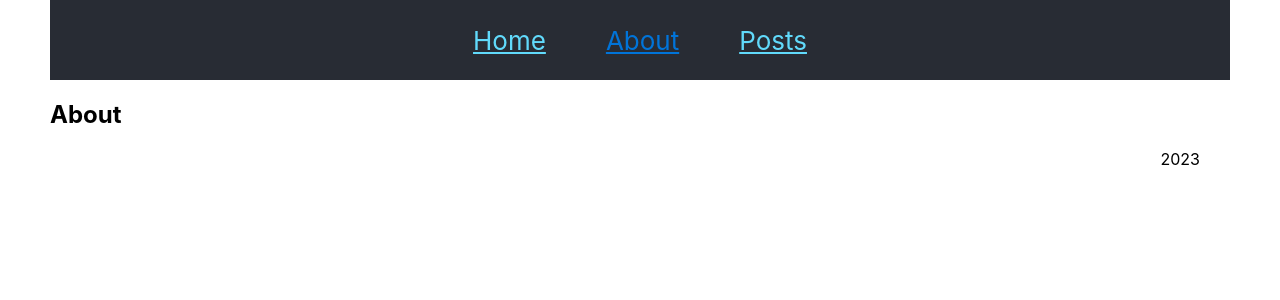
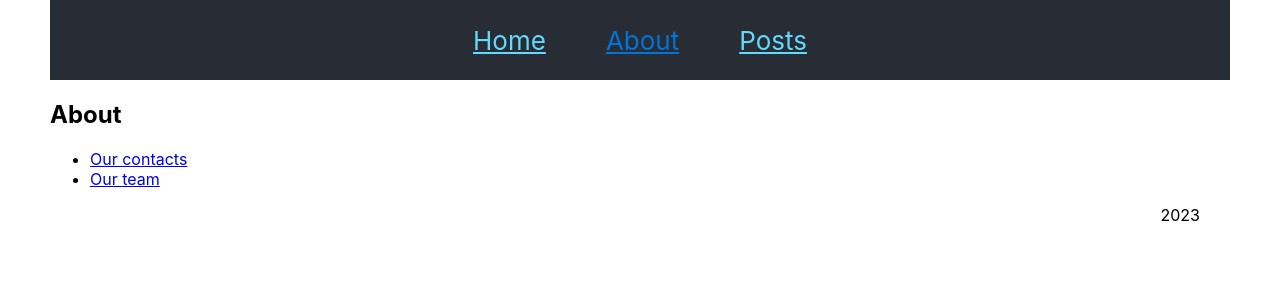
Before and after one commit to maxiair1/react-routerv6, a React (Create React App) app: page /about in a window 1280 px wide. Shown: the top 300 px of the page. Built offline with nearby package versions, Linux system fonts and the light colour scheme.

Commit message:
Вложенный роутинг в React Router 6

```diff
--- a/src/App.js
+++ b/src/App.js
@@ -21,7 +21,10 @@
                 <Routes>
                     <Route path="/" element={ <Layout/> }>
                         <Route index element={ <HomePage/> }/>
-                        <Route path="about" element={ <About/> }/>
+                        <Route path="about" element={ <About/> }>
+                            <Route path="contacts" element={<p>Our contacts</p>}/>
+                            <Route path="team" element={<p>Our team</p>}/>
+                        </Route>
                         <Route path="about-us" element={ <Navigate to="/about" replace/> }/>
                         <Route path="posts" element={ <Posts/> }/>
                         <Route path="posts/:id" element={ <PostPage/> }/>
--- a/src/Components/About.jsx
+++ b/src/Components/About.jsx
@@ -1,9 +1,15 @@
 import React from "react";
+import { Link, Outlet } from 'react-router-dom';
 
 const About = () => {
     return (
         <div>
             <h2>About</h2>
+            <ul>
+                <li><Link to="contacts">Our contacts</Link></li>
+                <li><Link to="team">Our team</Link></li>
+            </ul>
+            <Outlet/>
         </div>
     )
 }
--- a/src/Components/BlogFilter.jsx
+++ b/src/Components/BlogFilter.jsx
@@ -7,12 +7,10 @@
 
     const handleSubmit = (e) => {
         e.preventDefault();
-
         const form = e.target;
         const queryPost = form.search.value;
         const queryLatest = form.latest.checked;
         const param = {};
-
         if (queryPost.length) param.post = queryPost || "";
         if (queryLatest) param.latest = queryLatest;
         setSearchParams(param);
--- a/src/Components/Posts.jsx
+++ b/src/Components/Posts.jsx
@@ -5,7 +5,7 @@
 const Posts = () => {
 
     const [posts, setPosts] = useState([]);
-    const [searchParams, setSearchParams] = useSearchParams();
+    const [searchParams, setSearchParams] = useSearchParams() ;
     const latestSearch = searchParams.get('latest') || false;
     const postSearch = searchParams.get('post') || '';
     const latest = latestSearch ? 80 : 1;
```
